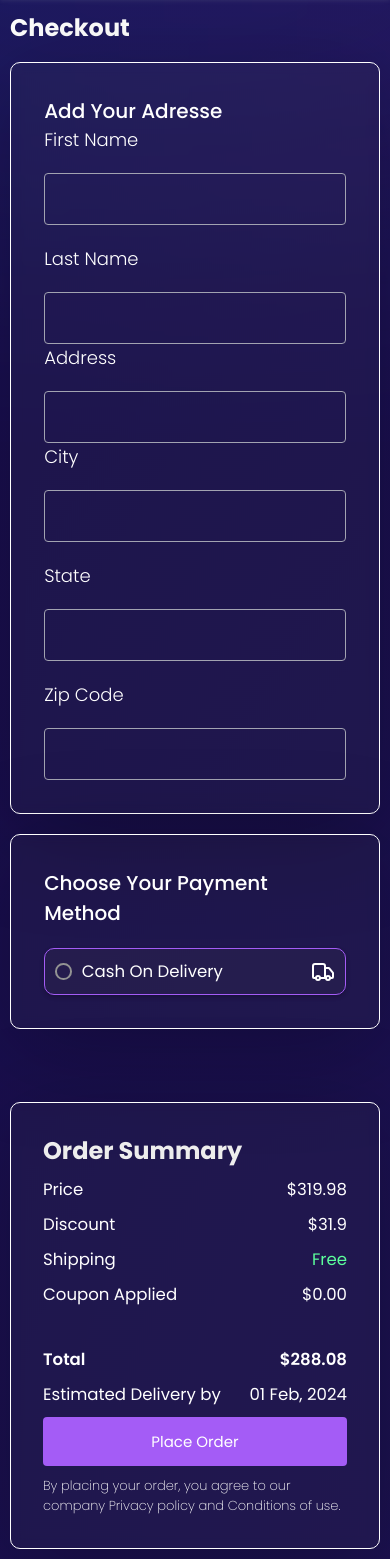
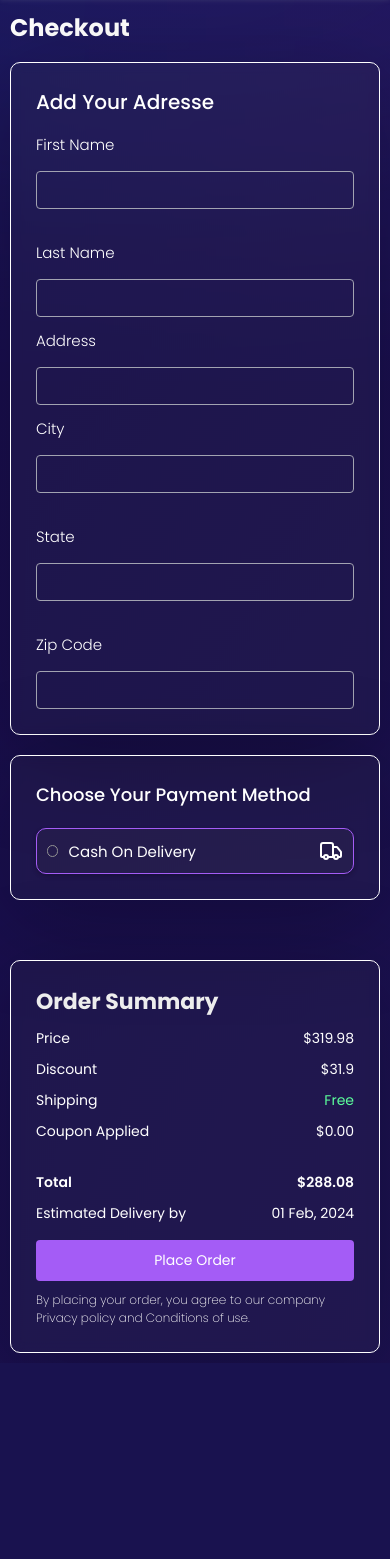
Before and after one commit to Tunisian-Top-G-s/TTG-Dash, a Django app: page /checkout/ in a window 390 px wide. Shown: the part 60-1619 px from the top of the page. After the commit the page ends 1423 px from the top, so only its background shows below. Run offline with Django 5.2, Linux system fonts and the light colour scheme; some libraries are stand-ins or nearby versions.

Commit message:
Server Chat + OrderComplete + Checkout

```diff
--- a/static/styles/checkout.css
+++ b/static/styles/checkout.css
@@ -1,4 +1,4 @@
-@import url('https://fonts.googleapis.com/css2?family=Poppins:ital,wght@0,100;0,200;0,300;0,400;0,500;0,600;0,700;0,800;0,900;1,100;1,200;1,300;1,400;1,500;1,600;1,700;1,800;1,900&display=swap');
+@import url("https://fonts.googleapis.com/css2?family=Poppins:ital,wght@0,100;0,200;0,300;0,400;0,500;0,600;0,700;0,800;0,900;1,100;1,200;1,300;1,400;1,500;1,600;1,700;1,800;1,900&display=swap");
 :root {
   --body-bg: #201654;
   --body-color: #fff;
@@ -61,7 +61,7 @@ main {
   height: fit-content;
   padding: 2rem;
 }
-.items-list{
+.items-list {
   height: 90vh;
   overflow-y: scroll;
 }
@@ -69,10 +69,12 @@ main {
   -webkit-appearance: none;
   width: 0;
 }
-.order-details , .order-total{
+.order-details,
+.order-total {
   display: flex;
-    flex-direction: column;
-    gap: 10px;
+  flex-direction: column;
+  font-size: 14px;
+  gap: 10px;
 }
 .item-container {
   display: flex;
@@ -145,9 +147,8 @@ main {
   font-weight: 700;
   color: #5cff9c;
 }
-.greener{
+.greener {
   color: #5cff9c;
-
 }
 .total > .p-text {
   font-weight: 600;
@@ -165,7 +166,7 @@ main {
   background: rgba(73, 73, 73, 0.12);
   box-shadow: 0px 20px 100px 0px rgba(0, 0, 0, 0.25);
   backdrop-filter: blur(6px);
-  margin-top: 3.2rem;
+  margin-top: 2.2rem;
 }
 
 .order-details > .h1-text {
@@ -180,7 +181,7 @@ main {
 .order-container {
   display: flex;
   flex-direction: column;
-  gap: 20px;
+  gap: 15px;
   width: 100%;
 }
 
@@ -206,7 +207,7 @@ main {
   align-self: stretch;
   border-radius: 4px;
   background: transparent;
-  border: 1px solid #A2A3B1;
+  border: 1px solid #a2a3b1;
   padding-left: 1rem;
 }
 
@@ -224,29 +225,31 @@ main {
   background: #a45cf6;
   border: none;
   text-decoration: none;
+  margin-top: 2%;
 }
-.shopping-cart > .h1-text{
+.shopping-cart > .h1-text {
   margin-bottom: 1rem;
 }
-.place-order{
+.place-order {
   font-weight: 200;
   font-size: small;
 }
-.items-container > .Title{
-  color: #FFF;
+.items-container > .Title {
+  color: #fff;
   font-size: 20px;
   font-style: normal;
   font-weight: 500;
   line-height: normal;
+  margin-bottom: 4px;
 }
-.items-container > form label{
-  color: #FFF;
-  font-size: 18px;
+.items-container > form label {
+  color: #fff;
+  font-size: 15px;
   font-style: normal;
   font-weight: 300;
   line-height: normal;
 }
-.items-container > form input{
+.items-container > form input {
   display: flex;
   color: #fff;
   font-size: 15px;
@@ -257,22 +260,23 @@ main {
   align-self: stretch;
   border-radius: 4px;
   background: transparent;
-  border: 1px solid #A2A3B1;
+  border: 1px solid #a2a3b1;
   padding-left: 1rem;
 }
-.items-container > form .input-container{
+.items-container > form .input-container {
   display: flex;
   flex-direction: column;
-  gap: 20px;
+  gap: 15px;
   width: 100%;
+  margin-top: 12px;
 }
-.items-container > form div{
+.items-container > form div {
   display: flex;
   justify-content: space-between;
   flex-direction: row;
   gap: 20px;
 }
-.delivery-container{
+.delivery-container {
   border-radius: 10px;
   border: 0.5px solid #fff;
   background: rgba(73, 73, 73, 0.12);
@@ -285,16 +289,16 @@ main {
   flex-direction: column;
   gap: 20px;
 }
-.delivery-container > .Title{
-  color: #FFF;
+.delivery-container > .Title {
+  color: #fff;
   font-size: 20px;
   font-style: normal;
   font-weight: 500;
   line-height: normal;
 }
-.payment-method .payment{
+.payment-method .payment {
   border-radius: 10px;
-  border: 1px solid #A45CF6;
+  border: 1px solid #a45cf6;
   background: rgba(73, 73, 73, 0.12);
   box-shadow: 0px 2px 4px 0px rgba(0, 0, 0, 0.25);
   width: 50%;
@@ -305,15 +309,18 @@ main {
   align-items: center;
   justify-content: space-between;
 }
-.payment-method .payment > label{
+
+.payment-method .payment > label {
   margin-right: auto;
+  font-size: 16px !important;
 }
+
 @media only screen and (max-width: 768px) {
   main {
     flex-direction: column;
     padding: 10px;
   }
-  .items-container > form div{
+  .items-container > form div {
     flex-direction: column;
   }
   .item-container {
@@ -322,10 +329,15 @@ main {
     height: auto;
     justify-content: center;
   }
-  .order{
+  .order {
     width: auto;
   }
-  .price, .discount, .shipping, .coupon, .total, .delivery{
+  .price,
+  .discount,
+  .shipping,
+  .coupon,
+  .total,
+  .delivery {
     width: 100%;
   }
   .item-description {
@@ -340,30 +352,101 @@ main {
     align-items: flex-end;
     justify-content: center;
   }
-  .payment-method .payment{
+  .payment-method .payment {
     width: 100%;
   }
 }
 
-input[type=radio]:checked {
+@media screen and (max-width: 1440px) {
+  .shopping-cart {
+    width: 50%;
+  }
+
+  .order {
+    width: 14rem;
+    padding: 25px;
+    margin-top: 2.4rem;
+  }
+
+  .items-container > form input {
+    font-size: 12px;
+    height: 38px;
+  }
+
+  .order-total > .btn {
+    font-size: 14px;
+    padding: 10px 40px;
+  }
+
+  .place-order {
+    font-size: 12px !important;
+  }
+
+  .order-details > .h1-text {
+    font-size: 22px;
+  }
+
+  .items-container {
+    padding: 1.5rem;
+  }
+
+  .delivery-container {
+    padding: 1.5rem;
+  }
+
+  .delivery-container > .Title {
+    font-size: 18px;
+  }
+
+  .payment-method .payment > label {
+    font-size: 15px !important;
+  }
+}
+
+@media screen and (max-width: 1024px) {
+  .items-container > form input {
+    width: 100%;
+  }
+}
+
+input[type="radio"]:checked {
   border-color: var(--c);
   background-size: 100% 100%;
 }
-input[type=radio] {
-  --s: 1em;
-  --c: #A45CF6;
+input[type="radio"] {
+  --s: 0.7em;
+  --c: #a45cf6;
   height: var(--s);
   aspect-ratio: 1;
-  border: calc(var(--s)/8) solid #939393;
-  padding: calc(var(--s)/8);
-  background: radial-gradient(farthest-side,var(--c) 94%,#0000) 50%/0 0 no-repeat content-box;
+  border: calc(var(--s) / 8) solid #939393;
+  padding: calc(var(--s) / 8);
+  background: radial-gradient(farthest-side, var(--c) 94%, #0000) 50%/0 0
+    no-repeat content-box;
   border-radius: 50%;
-  outline-offset: calc(var(--s)/10);
+  outline-offset: calc(var(--s) / 10);
   -webkit-appearance: none;
   -moz-appearance: none;
   appearance: none;
   cursor: pointer;
   font-size: inherit;
-  transition: .3s;
+  transition: 0.3s;
   margin: 0;
 }
+
+@media screen and (max-width: 1024px) {
+  main{
+    height: 100vh;
+  }
+}
+@media screen and (max-width: 768px) {
+  main{
+    height: auto;
+  }
+  .shopping-cart{
+    width: 100%;
+  }
+  .order{
+    width: 100%;
+  }
+
+}
--- a/templates/orderComplete.html
+++ b/templates/orderComplete.html
@@ -4,7 +4,7 @@
 {% block head %}
 <link rel="stylesheet" href="{% static "styles/orderComplete.css" %}">
 {% block title%}
-<title>Order Complete - Tunisian Top Gs</title>
+<title>Order Complete | Tunisian Top Gs</title>
 {% endblock title%}
 {% endblock head %}
 
@@ -27,7 +27,6 @@
 {% endblock main %}
 
 {% block scripts %}
-after 6 seconds redirect to home page
 <script>
   setTimeout(() => {
     window.location.href = "/";
```
Also changed, not shown: static/styles/orderComplete.css (+52 -9 lines), static/styles/serverChat.css (+13 -0 lines), templates/serverChat.html (+16 -28 lines).
